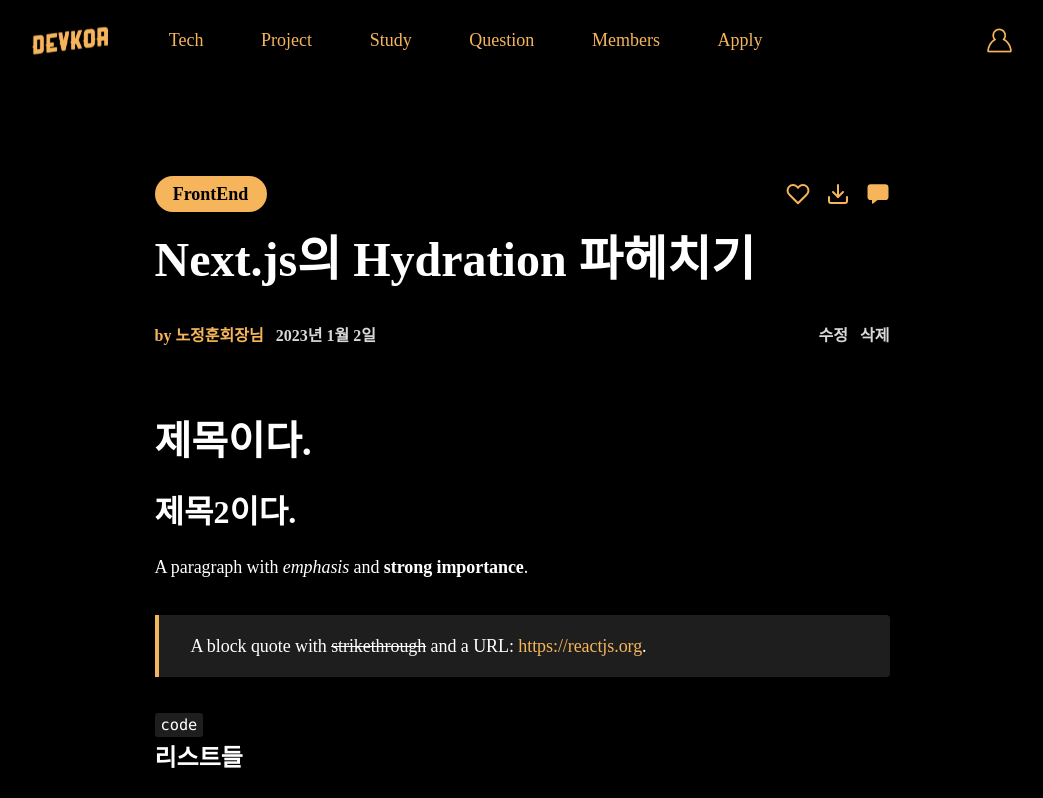
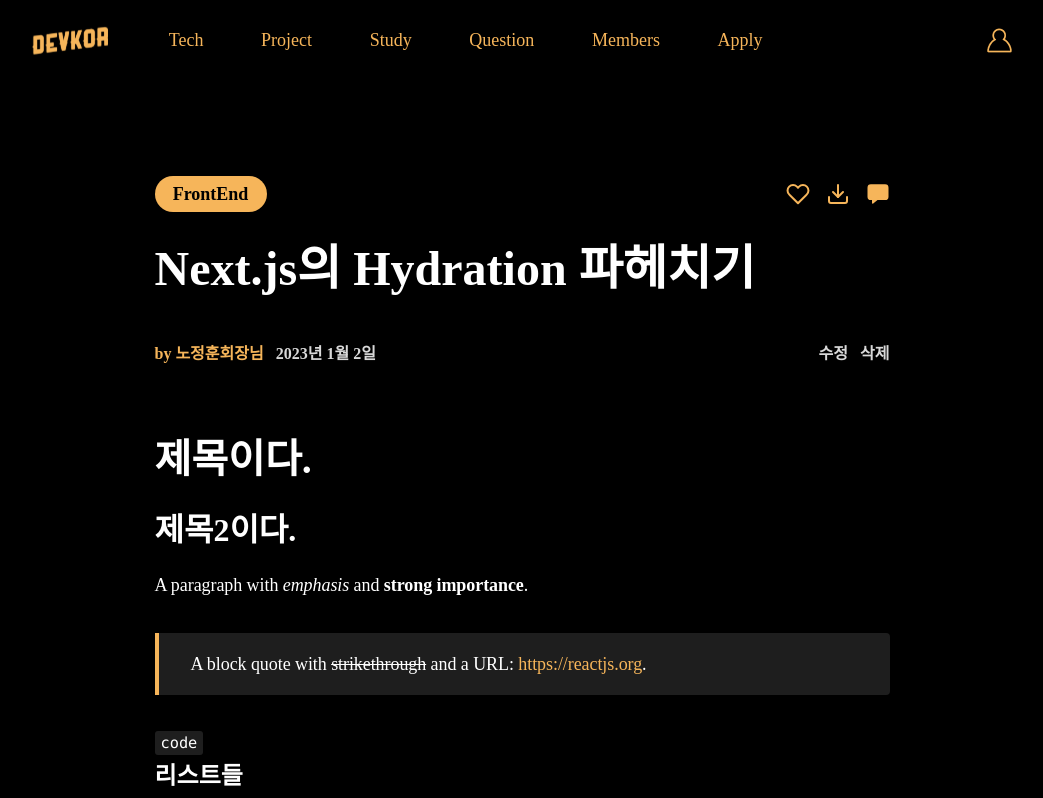
Before and after one commit to DevKor-Team/DEVKOR-front, a Next.js app: page /tech/post/1 in a window 1280 px wide. Shown: the top 798 px of the page, without its empty margins (118-1161 px from the left). Built offline with nearby package versions, Linux system fonts and the light colour scheme.

Commit message:
chore: 포스트 제목 line-height 미세 조정
웹뷰에서의 line-height 미세하게 증가 조정

```diff
--- a/pages/tech/post/[postID].tsx
+++ b/pages/tech/post/[postID].tsx
@@ -60,7 +60,7 @@
               />
             </div>
           </div>
-          <h1 className="text-3xl md:text-4xl leading-snug md:text-5xl font-bold font-noto mt-6">
+          <h1 className="text-3xl md:text-4xl leading-snug md:leading-snug md:text-5xl font-bold font-noto mt-6">
             Next.js의 Hydration 파헤치기
           </h1>
           <div className="mt-10 flex justify-between">
```
